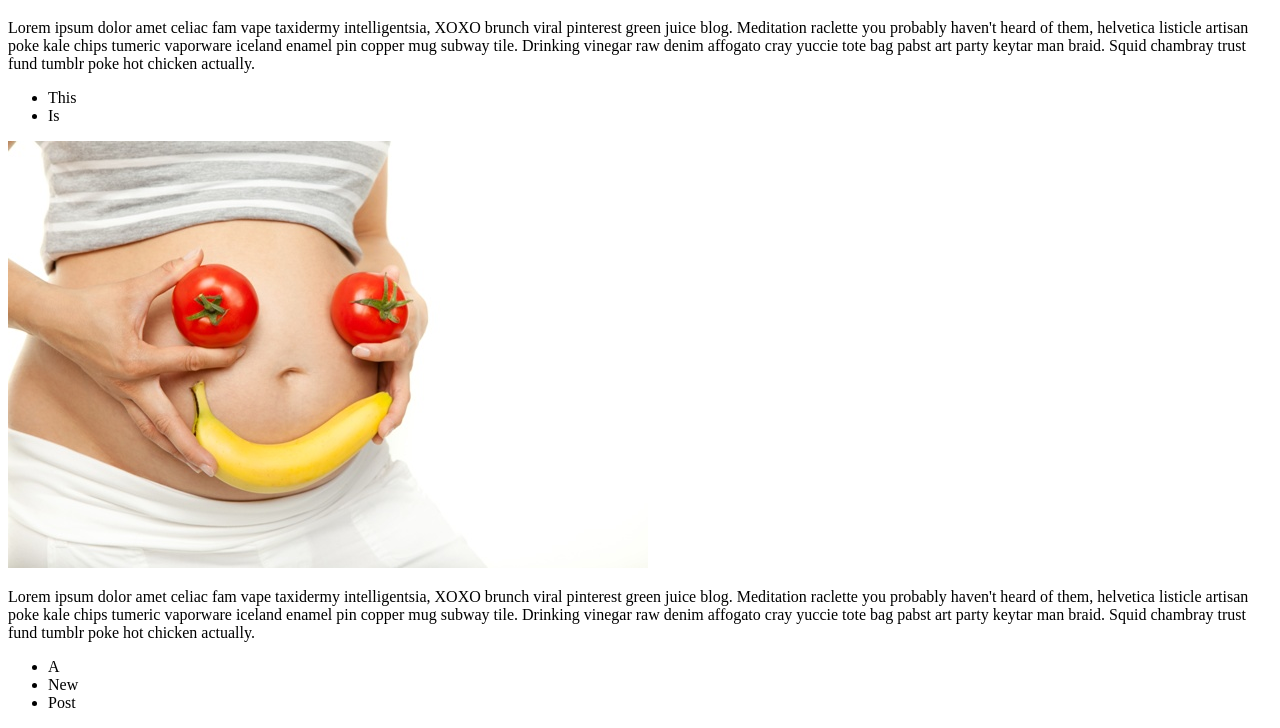
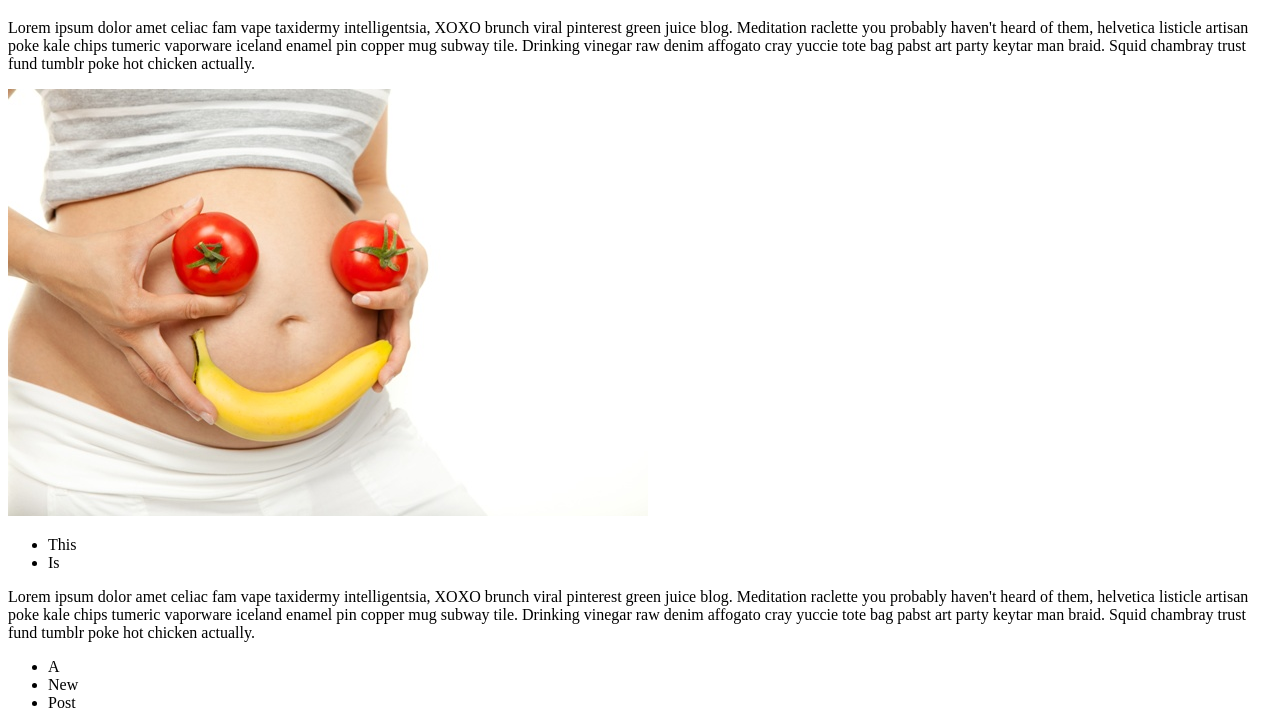
Before and after one commit to bonjones/testgatsbynetlify, a Gatsby site: page /posts/third/ in a window 1280 px wide. Shown: the part 87-815 px from the top of the page. Built offline with nearby package versions, Linux system fonts and the light colour scheme; Gatsby itself is replaced by a stand-in of ours.

Commit message:
Update Posts “third”

```diff
--- a/src/posts/third.md
+++ b/src/posts/third.md
@@ -1,15 +1,14 @@
 ---
 title: Third!
 date: '2018-06-04'
-image: /static/assets/img1.jpg
+image: /assets/img1.jpg
 ---
+Lorem ipsum dolor amet celiac fam vape taxidermy intelligentsia, XOXO brunch viral pinterest green juice blog. Meditation raclette you probably haven't heard of them, helvetica listicle artisan poke kale chips tumeric vaporware iceland enamel pin copper mug subway tile. <!---- end ----> Drinking vinegar raw denim affogato cray yuccie tote bag pabst art party keytar man braid. Squid chambray trust fund tumblr poke hot chicken actually.
 
-Lorem ipsum dolor amet celiac fam vape taxidermy intelligentsia, XOXO brunch viral pinterest green juice blog. Meditation raclette you probably haven't heard of them, helvetica listicle artisan poke kale chips tumeric vaporware iceland enamel pin copper mug subway tile. <!---- end ----> Drinking vinegar raw denim affogato cray yuccie tote bag pabst art party keytar man braid. Squid chambray trust fund tumblr poke hot chicken actually.
+![Test image](/assets/1105_untitled_827.jpg)
 
 * This
 * Is
-
-![My Image](/assets/1105_untitled_827.jpg)
 
 Lorem ipsum dolor amet celiac fam vape taxidermy intelligentsia, XOXO brunch viral pinterest green juice blog. Meditation raclette you probably haven't heard of them, helvetica listicle artisan poke kale chips tumeric vaporware iceland enamel pin copper mug subway tile. Drinking vinegar raw denim affogato cray yuccie tote bag pabst art party keytar man braid. Squid chambray trust fund tumblr poke hot chicken actually.
 
```
